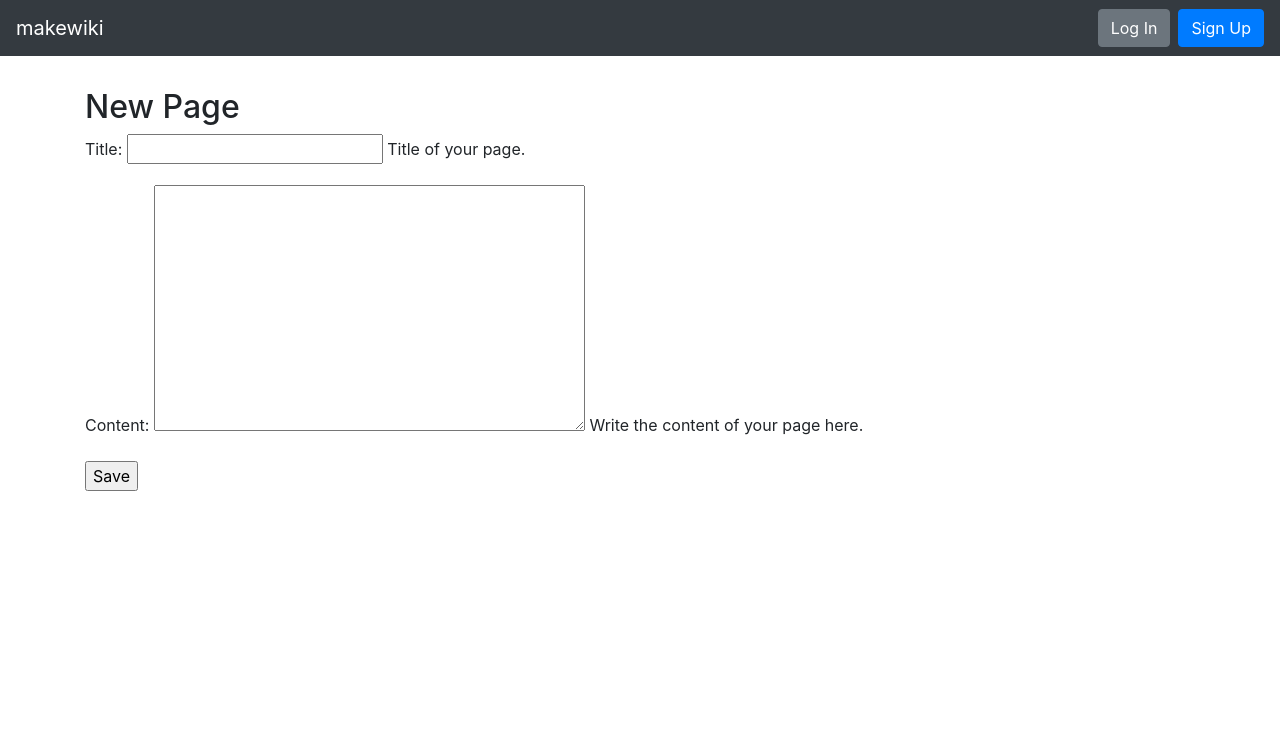
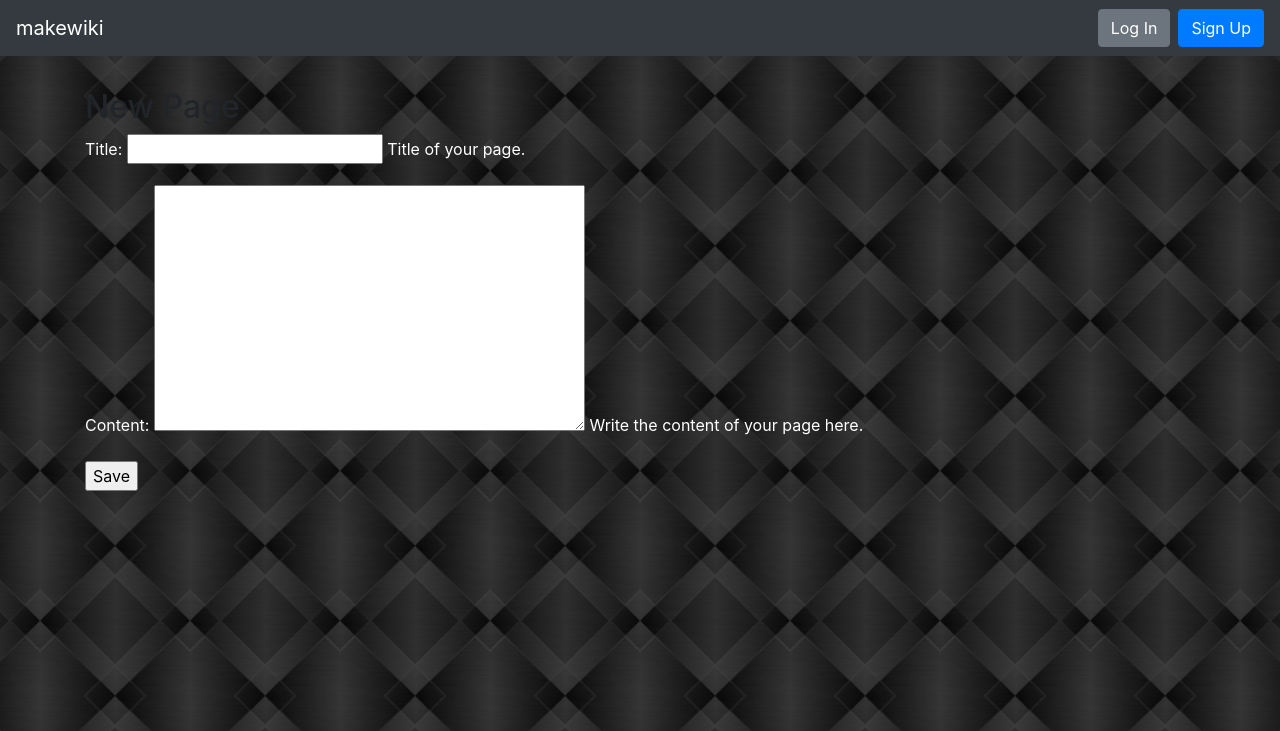
Before and after one commit to ChrisBarnes2000-MS-DU/makewiki, a Django app: page /new/ in a window 1280 px wide. Shown: the top 731 px of the page. Run offline with Django 3.2, Linux system fonts and the light colour scheme; some libraries are stand-ins or nearby versions.

Commit message:
add staticfiles for background

```diff
--- a/makewiki/settings.py
+++ b/makewiki/settings.py
@@ -130,6 +130,10 @@ USE_TZ = True
 
 STATIC_URL = '/static/'
 
+STATICFILES_DIRS = [
+    os.path.join(BASE_DIR, "static"),
+]
+
 # wiki app settings
 WIKI_PAGE_TITLE_MAX_LENGTH = 600
 
--- a/makewiki/urls.py
+++ b/makewiki/urls.py
@@ -15,6 +15,9 @@ Including another URLconf
 """
 from django.contrib import admin
 from django.urls import path, include
+
+from django.conf import settings
+from django.conf.urls.static import static
 
 """
 CHALLENGES:
@@ -36,4 +39,4 @@ urlpatterns = [
     # Wiki App
     path('', include('wiki.urls')),
 
-]
+] + static(settings.STATIC_URL, document_root=settings.STATIC_ROOT)
--- /dev/null
+++ b/static/style.css
@@ -0,0 +1,11 @@
+body {
+    background: lightgrey url("images/background.jpg") center;
+}
+
+h3{
+    color: lightcoral;
+}
+
+p {
+    color: white;
+}
--- a/templates/base.html
+++ b/templates/base.html
@@ -1,3 +1,4 @@
+{% load static %}
 <!doctype html>
 <html lang="en">
   <head>
@@ -5,6 +6,7 @@
     <meta name="viewport" content="width=device-width, initial-scale=1, shrink-to-fit=no">
     <link rel="stylesheet" href="https://stackpath.bootstrapcdn.com/bootstrap/4.3.1/css/bootstrap.min.css"
       integrity="sha384-ggOyR0iXCbMQv3Xipma34MD+dH/1fQ784/j6cY/iJTQUOhcWr7x9JvoRxT2MZw1T" crossorigin="anonymous">
+    <link rel="stylesheet" type="text/css" href="{% static 'style.css' %}">
     <title>makewiki</title>
   </head>
   <body>
```
Also changed, not shown: static/images/background.jpg (added).
